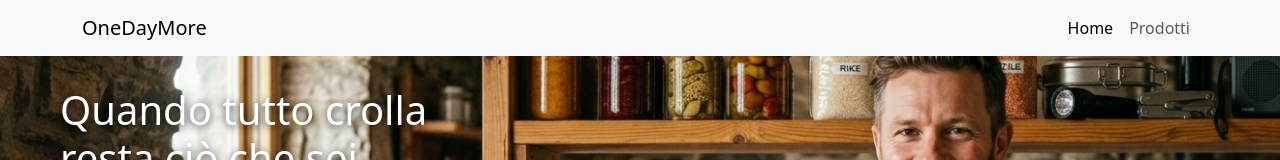
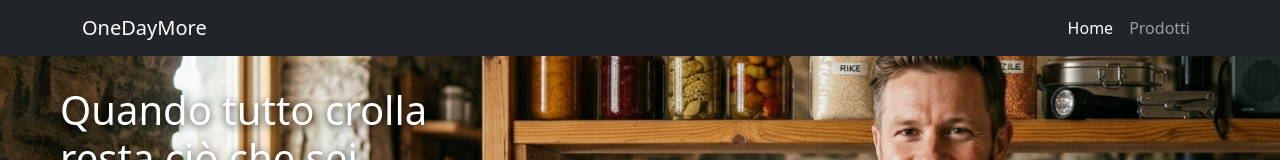
Before and after one commit to giovannimazzi/onedaymore-frontend, a React (Vite) app: page / in a window 1280 px wide. Shown: the top 160 px of the page. Built offline with nearby package versions, Linux system fonts and the light colour scheme; no server answers.

Commit message:
Update website name styling and enhance brand name display

```diff
--- a/src/layouts/DefaultLayout.jsx
+++ b/src/layouts/DefaultLayout.jsx
@@ -8,10 +8,10 @@ export default function DefaultLayout() {
 
   return (
     <>
-      <nav className="navbar navbar-expand-lg bg-body-tertiary">
+      <nav className="navbar navbar-expand-lg bg-dark navbar-dark">
         <div className="container">
           <Link to="/" className="navbar-brand">
-            OneDayMore
+            OneDay<span style={{ color: "var(--odm-gold)" }}>More</span>
           </Link>
           <button
             className="navbar-toggler"
```
